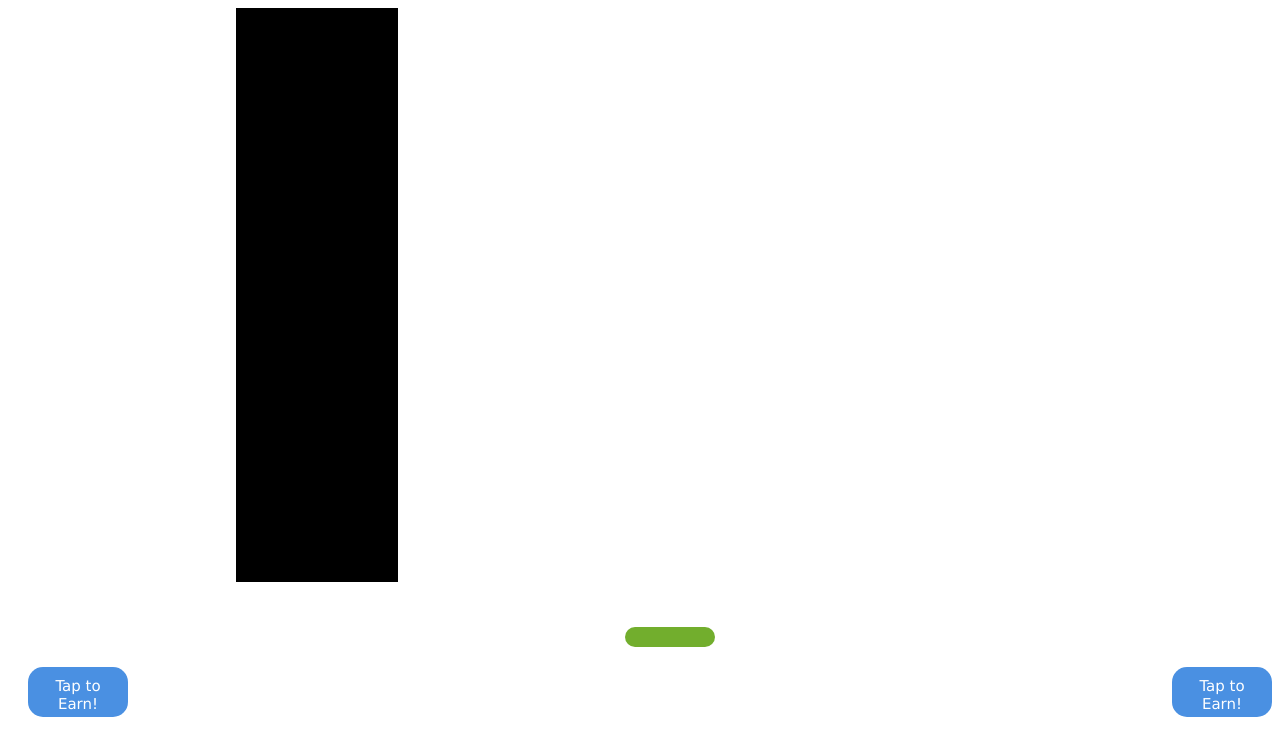
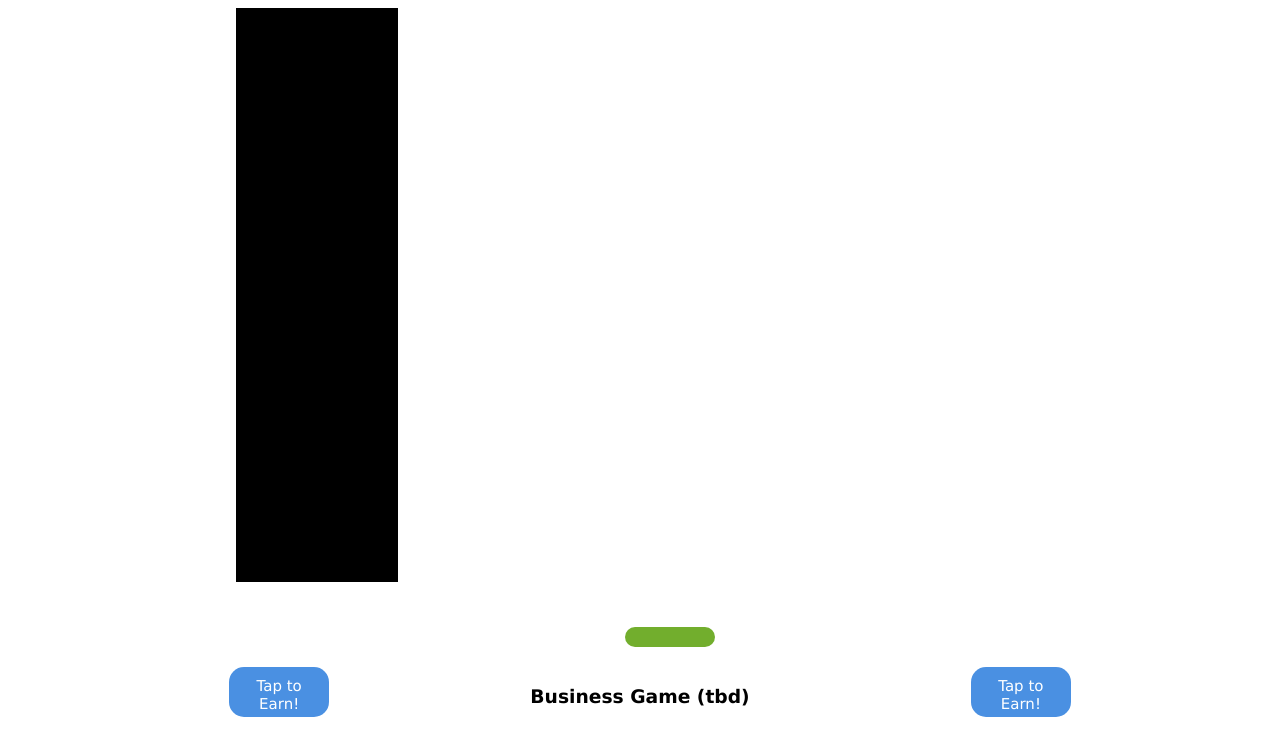
Before and after one commit to bergconnor95/hackathon-team9, an Angular app in the folder frontend/: page /business-game in a window 1280 px wide. Shown: the top 756 px of the page. Built offline with nearby package versions, Linux system fonts and the light colour scheme; what angular-us-map would draw is missing.

Commit message:
add business identification on the business screen

```diff
--- a/frontend/src/app/business-game/business-game.component.html
+++ b/frontend/src/app/business-game/business-game.component.html
@@ -58,8 +58,9 @@
     </div>
   </div>
 
-  <div style="margin-top: 20px; text-align: center;">
+  <div style="display: flex; flex-direction: row; justify-content: space-evenly; margin-top: 20px; text-align: center;">
     <button class="earnBtn earn" (click)="expandBar()" id="Lt2earn">Tap to Earn!</button>
+    <h3>Business Game (tbd)</h3>
     <button class="earnBtn earn" (click)="expandBar()" id="Rt2earn">Tap to Earn!</button>
   </div>
 
--- a/frontend/src/app/game/game.component.ts
+++ b/frontend/src/app/game/game.component.ts
@@ -135,6 +135,6 @@ export class GameComponent implements OnInit{
   }
 
   goHome() {
-    this.route.navigate(['home']);
+    this.router.navigate(['home']);
   }
 }
```
